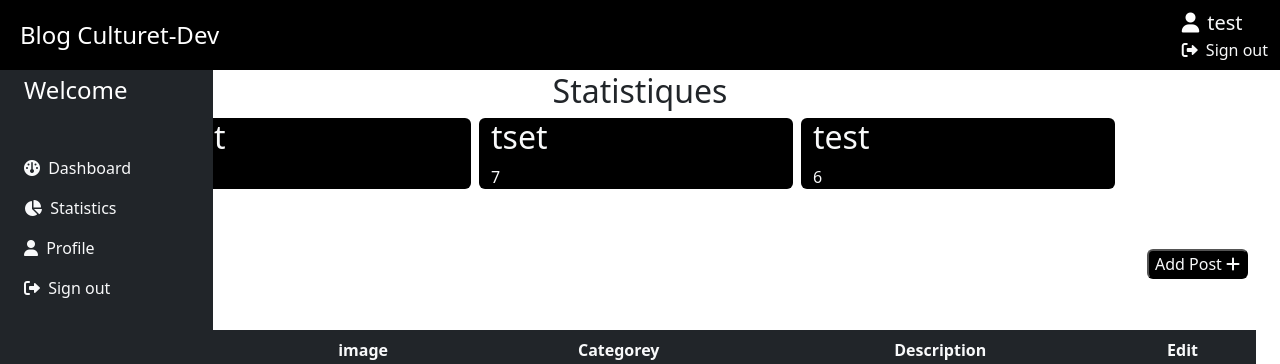
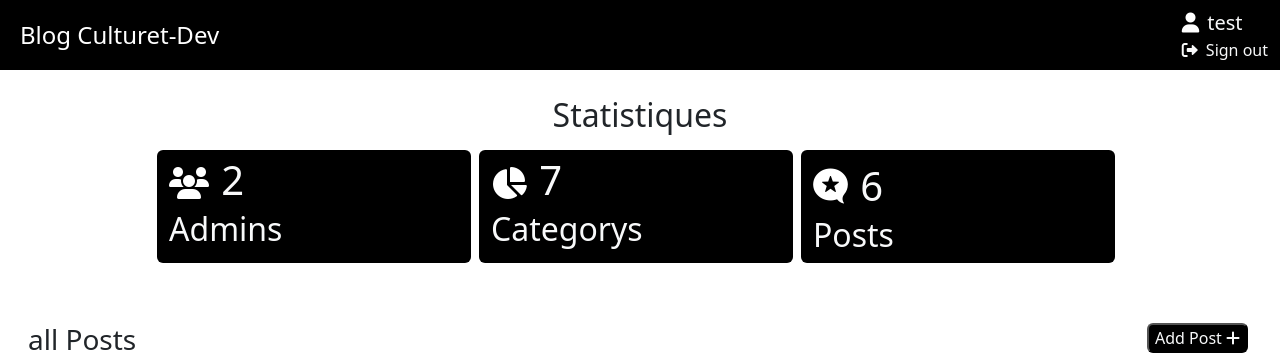
Before and after one commit to adnankhayrou/-Blog-Culturet-Dev, a PHP site: page /dashboard.php in a window 1280 px wide. Shown: the top 364 px of the page. Run offline with PHP 8.4, Linux system fonts and the light colour scheme; lists and menus that the app fills with data are empty.

Commit message:
adding category page to make crud category

```diff
--- a/php/dashboard.php
+++ b/php/dashboard.php
@@ -5,38 +5,9 @@ include 'navbar.php';
 
 <div class="container-fluid">
     <div class="row flex-nowrap">
-        <!-- ***********side bar************ -->
-        <div class="col-auto col-md-3 col-xl-2 px-sm-2 px-0 bg-dark position-fixed d-none d-lg-block">
-            <div class=" d-flex flex-column align-items-center align-items-sm-start my-5 px-3 pt-2 text-white vh-100">
-
-                    <span class="fs-4 d-none d-sm-inline my-3">Welcome<br></span>
-
-                <ul class="nav nav-pills flex-column mb-sm-auto mb-0 align-items-center align-items-sm-start pt-4" id="menu">
-
-                    <li >
-                        <a href="dashboard.php" class="nav-link px-0 align-middle ">
-                        <i class="fa-solid fa-gauge text-light"></i> <span class="ms-1 d-none d-sm-inline text-light ">Dashboard</span> </a>
-                    </li>
-                    <li class="nav-item">
-                        <a href="statistics.php" class="nav-link align-middle px-0">
-                        <i class="fa-solid fa-chart-pie text-light"></i> <span class="ms-1 d-none d-sm-inline text-light">Statistics</span>
-                        </a>
-                    </li>
-                    <li>
-                        <a href="#" class="nav-link px-0 align-middle">
-                        <i class="fa-solid fa-user text-light"></i> <span class="ms-1 d-none d-sm-inline text-light">Profile</span> </a>
-                    </li>
-                    <li>
-                        <a href="login.php" class="nav-link px-0 align-middle">
-                        <i class="fa-solid fa-right-from-bracket text-light"></i> <span class="ms-1 d-none d-sm-inline text-light">Sign out</span> </a>
-                    </li>
-                </ul>
-            </div>
-        </div>
          <!-- NAVBAR  -->
          <nav class="navbar fixed-top d-lg-none " id="color">
   <div class="container-fluid" >
-    <!-- <a class="navbar-brand text-light" href="#">Offcanvas navbar</a> -->
     <a href="landingpage.php" class="text-light text-decoration-none"></a>
     <button class="navbar-toggler bg-light" type="button" data-bs-toggle="offcanvas" data-bs-target="#offcanvasNavbar" aria-controls="offcanvasNavbar">
       <span class="navbar-toggler-icon text-dark"></span>
@@ -65,19 +36,19 @@ include 'navbar.php';
                         <div class="row ">
                             <div class="col-md-12">
                                 <div class="overview-wrap">
-                                    <h2 class="title-1 mt-4 d-flex justify-content-center" id="statistiques">Statistiques</h2>
+                                    <h2 class="title-1 mt-5 d-flex justify-content-center" id="statistiques">Statistiques</h2>
                                 </div>
                             </div>
                         </div>
-                        <div class="row m-t-25 d-flex justify-content-center">
+                        <div class="row m-t-25 mt-2 d-flex justify-content-center">
                             <div class="col-sm-10 col-lg-3 bg-black rounded me-2 mb-2">
                                 <div class="overview-item overview-item--c1" id="color">
                                     <div class="overview__inner">
                                         <div class="overview-box clearfix">
-
                                             <div class="text-light">
-                                                <h2>test</h2>
-                                                <span>2</span>
+                                                <i class="fa fa-users fs-2 mt-3 text-white me-2"></i>
+                                                <span class="fs-1 ">2</span>
+                                                <h2>Admins</h2>
                                             </div>
                                         </div>
                                     </div>
@@ -87,10 +58,10 @@ include 'navbar.php';
                                 <div class="overview-item overview-item--c1" id="color">
                                     <div class="overview__inner">
                                         <div class="overview-box clearfix">
-
                                             <div class="text-light">
-                                                <h2>tset</h2>
-                                                <span>7</span>
+                                                <i class="fa-solid fa-chart-pie fs-2 mt-3 text-white me-2"></i>
+                                                <span class="fs-1">7</span>
+                                                <a href="category.php" class="text-decoration-none text-light"><h2>Categorys</h2></a href="category.php">
                                             </div>
                                         </div>
                                     </div>
@@ -100,10 +71,10 @@ include 'navbar.php';
                                 <div class="overview-item overview-item--c1" id="color">
                                     <div class="overview__inner">
                                         <div class="overview-box clearfix">
-
-                                            <div class="text-light">
-                                                <h2>test</h2>
-                                                <span>6</span>
+                                            <div class="text-light ">
+                                                <i class="fa-brands fa-microblog fs-1 mt-3 text-white me-2"></i>
+                                                <span class="fs-1 ">6</span>
+                                                <h2>Posts</h2>
                                             </div>
                                         </div>
                                     </div>
@@ -111,18 +82,16 @@ include 'navbar.php';
                             </div>
                         </div>
 
-<!-- ***********table of all games******************* -->
-
         <!-- ***********title and add button*************** -->
         <div class="test col py-1">
 			     <div class="row">
-             <h3 class=" col-7 my-5 ms-1">all Posts</h3>
+             <h3 class=" col-7 mt-5 ms-1">all Posts</h3>
           <div class=" col text-end">
-		    <button class="  rounded text-light bg-black mx-2 my-5" href="#modal-task" data-bs-toggle="modal" type="button" >Add Post <i class="fa-solid fa-plus"></i></button>
+		    <button class="  rounded text-light bg-black mx-2 mt-5" href="#modal-task" data-bs-toggle="modal" type="button" >Add Post <i class="fa-solid fa-plus"></i></button>
          </div>
 			</div>
 
-      <!-- ***********table of all games******************* -->
+      <!-- ***********table of all posts******************* -->
      <div class=" text-center table-responsive" id="divTable">
            <table class="table">
               <thead class="bg-dark text-light">
@@ -144,7 +113,7 @@ include 'navbar.php';
       </div>
 
       </div>
-	<!-- add game form -->
+	<!-- add post form -->
 	<div class="modal fade" id="modal-task">
 		<div class="modal-dialog">
 			<div class="modal-content">
@@ -182,7 +151,7 @@ include 'navbar.php';
 					</div>
 					<div class="modal-footer">
 						<a href="#" class="btn btn-white border" data-bs-dismiss="modal" id="task-cancel-btn">Cancel</a>
-						<button type="submit" name="Add" class="btn btn-dark text-light task-action-btn" id="game-save-btn">Add Game</button>
+						<button type="submit" name="Add" class="btn btn-dark text-light task-action-btn" id="game-save-btn">Add Post</button>
 					</div>
 				</form>
 			</div>
--- a/php/navbar.php
+++ b/php/navbar.php
@@ -6,10 +6,9 @@
     <meta name="viewport" content="width=device-width, initial-scale=1.0">
     <link rel="preconnect" href="https://fonts.googleapis.com">
     <link rel="preconnect" href="https://fonts.gstatic.com" crossorigin>
+    <link rel="stylesheet" href="../assets/css/style.css">
     <link href="https://cdn.jsdelivr.net/npm/bootstrap@5.2.2/dist/css/bootstrap.min.css" rel="stylesheet" integrity="sha384-Zenh87qX5JnK2Jl0vWa8Ck2rdkQ2Bzep5IDxbcnCeuOxjzrPF/et3URy9Bv1WTRi" crossorigin="anonymous">
     <link rel="stylesheet" href="https://cdnjs.cloudflare.com/ajax/libs/font-awesome/6.2.1/css/all.min.css" integrity="sha512-MV7K8+y+gLIBoVD59lQIYicR65iaqukzvf/nwasF0nqhPay5w/9lJmVM2hMDcnK1OnMGCdVK+iQrJ7lzPJQd1w==" crossorigin="anonymous" referrerpolicy="no-referrer" />
-
-    <link rel="stylesheet" href="../assets/css/style.css">
     <!-- JavaScript Bundle with Popper -->
     <script src="https://cdn.jsdelivr.net/npm/bootstrap@5.2.2/dist/js/bootstrap.bundle.min.js" integrity="sha384-OERcA2EqjJCMA+/3y+gxIOqMEjwtxJY7qPCqsdltbNJuaOe923+mo//f6V8Qbsw3" crossorigin="anonymous"></script>
     <title><?php echo $title ?></title>
```
Also changed, not shown: php/category.php (added, +67 -0 lines).
